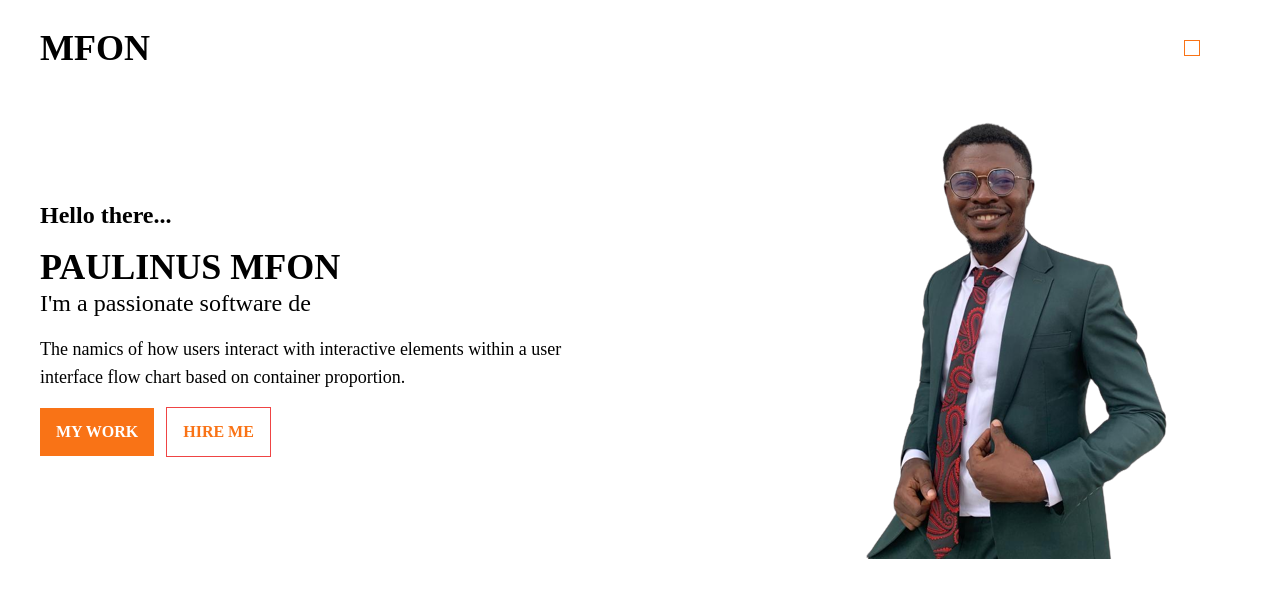
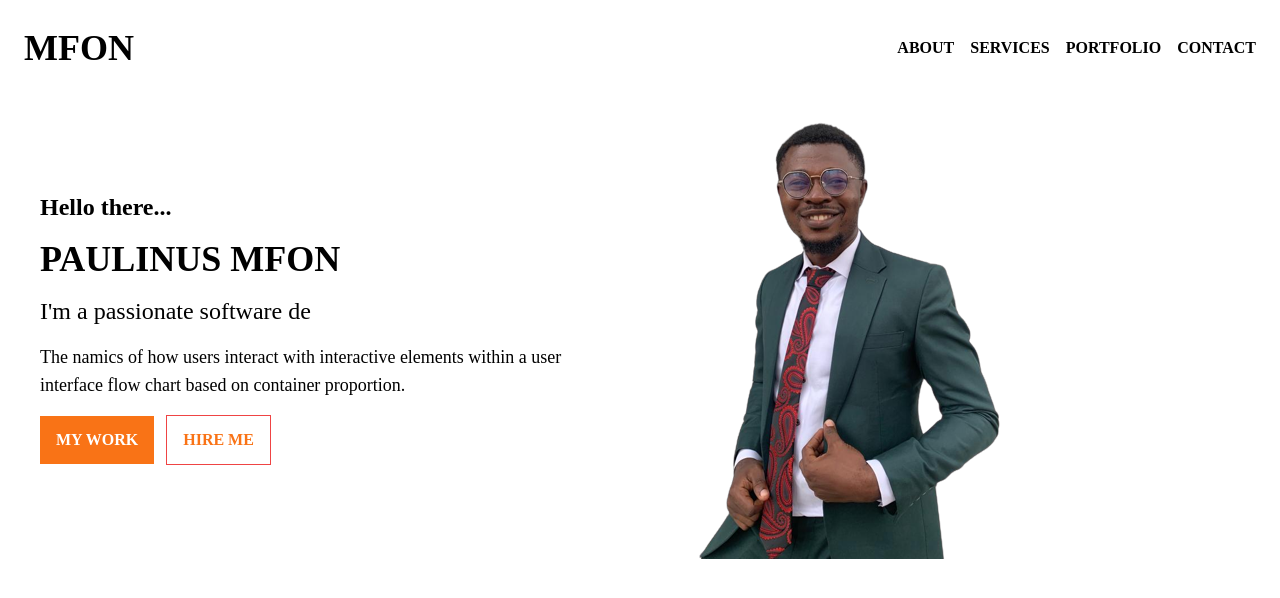
Before and after one commit to mfontosco/mfon-portfolio, a React (Vite) app: page / in a window 1280 px wide. Shown: the top 598 px of the page. Built offline with nearby package versions, Linux system fonts and the light colour scheme.

Commit message:
just added some icons on home page

```diff
--- /dev/null
+++ b/src/components/Dropdown.jsx
@@ -0,0 +1,25 @@
+import { Link } from "react-router-dom"
+
+
+const Dropdown = () => {
+  return (
+    <div className='min-h-screen bg-black text-white'>
+       <div className="md:hidden flex items-center flex-col justify-center gap-6">
+            <Link to="" className=" mt-6 uppercase text-white border border-b-1 block font-semibold">
+              About
+            </Link>
+            <Link to="" className="uppercase text-white border border-b-1 block font-semibold">
+              Services
+            </Link>
+            <Link to="" className="uppercase text-white border border-b-1 block font-semibold">
+              Portfolio
+            </Link>
+            <Link to="" className="uppercase text-white border border-b-1 block font-semibold">
+              Contact
+            </Link>
+          </div>
+    </div>
+  )
+}
+
+export default Dropdown
--- a/src/components/Home.jsx
+++ b/src/components/Home.jsx
@@ -1,6 +1,6 @@
 import { useState,useEffect } from 'react';
 import logo from '../assets/mfonsuit.png'
-import { GiHamburgerMenu } from "react-icons/gi";
+
 const Home = () => {
 
   const [text,setText] = useState()
@@ -15,23 +15,23 @@ const updateText = () => {
         clearInterval(intervalId);
         setTimeout(() => {
           setText('');
-          updateText(); // Restart the animation
-        }, 2000); // Adjust the delay before restarting (milliseconds)
+          updateText();
+        }, 2000);
       }
-    }, 100); // Adjust the typing speed (milliseconds)
+    }, 100);
 
     return () => clearInterval(intervalId);
   };
 
   useEffect(() => {
-    updateText(); // Start the animation initially
+    updateText();
   }, []);
   return(
-    <div className='flex  flex-col md:flex-row border-1 px-10'>
+    <div className=' flex  flex-col md:flex-row border-1 px-10'>
     <div className='flex-1 flex justify-center flex-col'>
       <h5 className='text-2xl font-bold '>Hello there...</h5>
       <h1 className='text-4xl font-bold mt-4'>PAULINUS MFON</h1>
-      <div className="text-2xl font-semi-bold ">
+      <div className="text-2xl font-semi-bold mt-4">
       I'm a passionate {text}
     </div>
 
@@ -42,15 +42,9 @@ const updateText = () => {
         <button className='mr-3 border border-red-500 text-md py-3 px-4 font-semibold text-orange-500'>HIRE ME</button>
       </div>
     </div>
-      <div className='flex -1 mt-4'>
+      <div className='flex-1 mt-4'>
       <img src={logo} className='h-auto max-w-full  p-0 block'/>
       </div>
-
-
-
-
-
-
     </div>
   )
 }
--- a/src/components/NavBar.jsx
+++ b/src/components/NavBar.jsx
@@ -1,26 +1,63 @@
-
-import { Link,Outlet } from 'react-router-dom'
-import { GiHamburgerMenu } from "react-icons/gi";
+import { useState, useEffect } from 'react';
+import { Link, Outlet } from 'react-router-dom';
+import { GiHamburgerMenu } from 'react-icons/gi';
+import {FaTimes} from 'react-icons/fa'
+import Dropdown from './Dropdown';
 
 const NavBar = () => {
+  const [navBar, setNavBar] = useState(false);
+  const [click,setClick] = useState(false)
+
+  const changeBackground = () => {
+    if (window.scrollY >= 90) {
+      setNavBar(true);
+    } else {
+      setNavBar(false);
+    }
+  };
+const handleClick =()=>{
+  setClick(!click)
+}
+  useEffect(() => {
+    window.addEventListener('scroll', changeBackground);
+    return () => {
+      window.removeEventListener('scroll', changeBackground);
+    };
+  }, []);
 
   return (
-    <div className=''>
-      <nav className=' sticky h-24 px-10 text-white flex justify-between items-center'>
-        <Link to="/home" className=' md:text-4xl text-black font-semibold'>MFON</Link>
-        <div className='mr-10 flex items-center justify-center gap-4'>
-        <GiHamburgerMenu className='text-black-500 border border-orange-500' />
-        {/* <Link to="" className='uppercase text-black font-semibold'>Home</Link>
-            <Link to="" className='uppercase text-black font-semibold'>About</Link>
-            <Link to="" className='uppercase text-black font-semibold'>Services</Link>
-            <Link to="" className='uppercase text-black font-semibold'>Portfolio</Link>
-            <Link to="" className='uppercase text-black font-semibold'>Contact</Link> */}
+    <div>
+      <nav
+        className={`${
+          navBar ? 'bg-black' : 'sticky'
+        } md:h-24 h-16 px-6 text-white flex justify-between items-center`}
+      >
+        <Link to="/home" className="md:text-4xl text-black font-semibold">
+          MFON
+        </Link>
+        <div className="">
+          {click ? <FaTimes onClick={handleClick} className='text-black md:hidden block cursor-pointer '/>:<GiHamburgerMenu className="text-black md:hidden block cursor-pointer" onClick={handleClick} />}
+          <div className="hidden md:flex items-center justify-center gap-4">
+            <Link to="" className="uppercase text-black font-semibold">
+              About
+            </Link>
+            <Link to="" className="uppercase text-black font-semibold">
+              Services
+            </Link>
+            <Link to="" className="uppercase text-black font-semibold">
+              Portfolio
+            </Link>
+            <Link to="" className="uppercase text-black font-semibold">
+              Contact
+            </Link>
+          </div>
+        </div>
 
-        </div>
       </nav>
-      <Outlet/>
+      {click && <Dropdown/>}
+      <Outlet />
     </div>
-  )
-}
+  );
+};
 
-export default NavBar
+export default NavBar;
--- a/src/components/Router/Router.jsx
+++ b/src/components/Router/Router.jsx
@@ -7,6 +7,7 @@ const Router = () => {
     <Routes >
     <Route path="/" element={<NavBar/>}>
     <Route index element={<Home/>}/>
+
     </Route>
     </Routes>
   )
```
